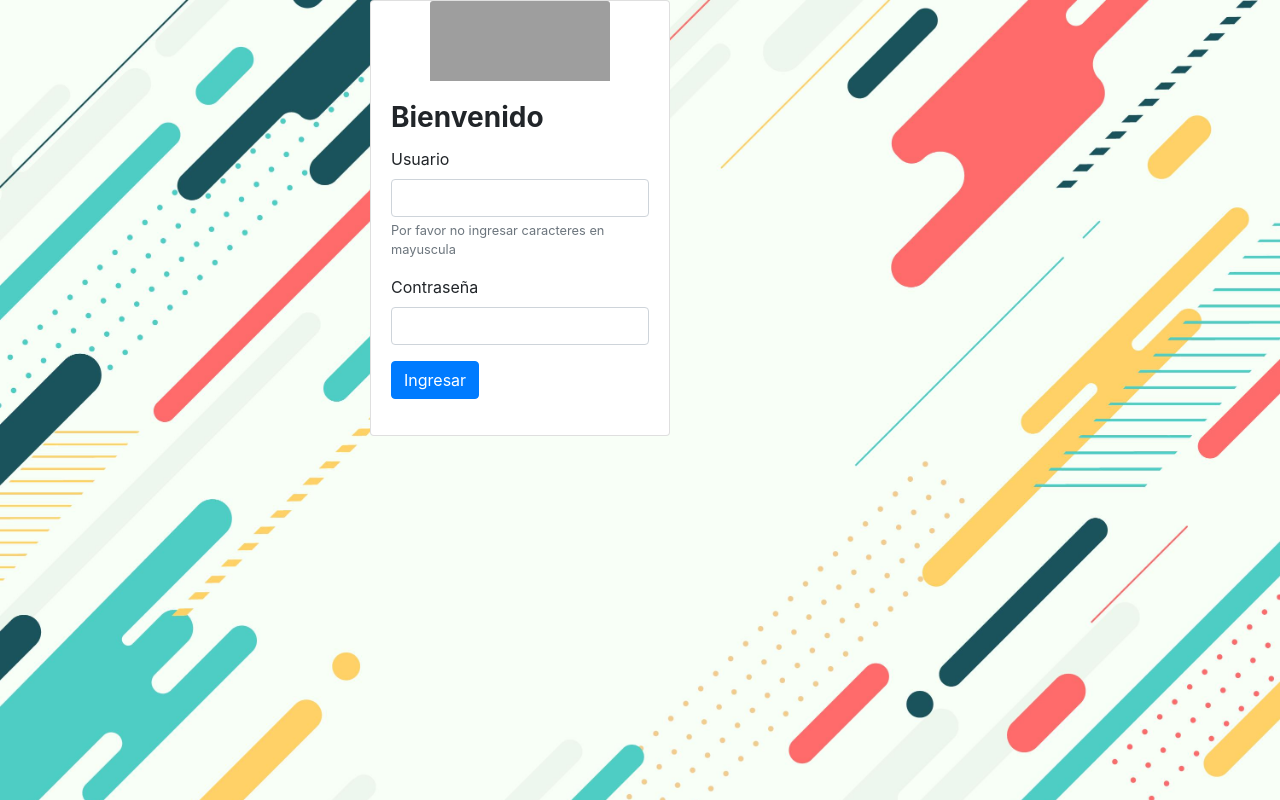
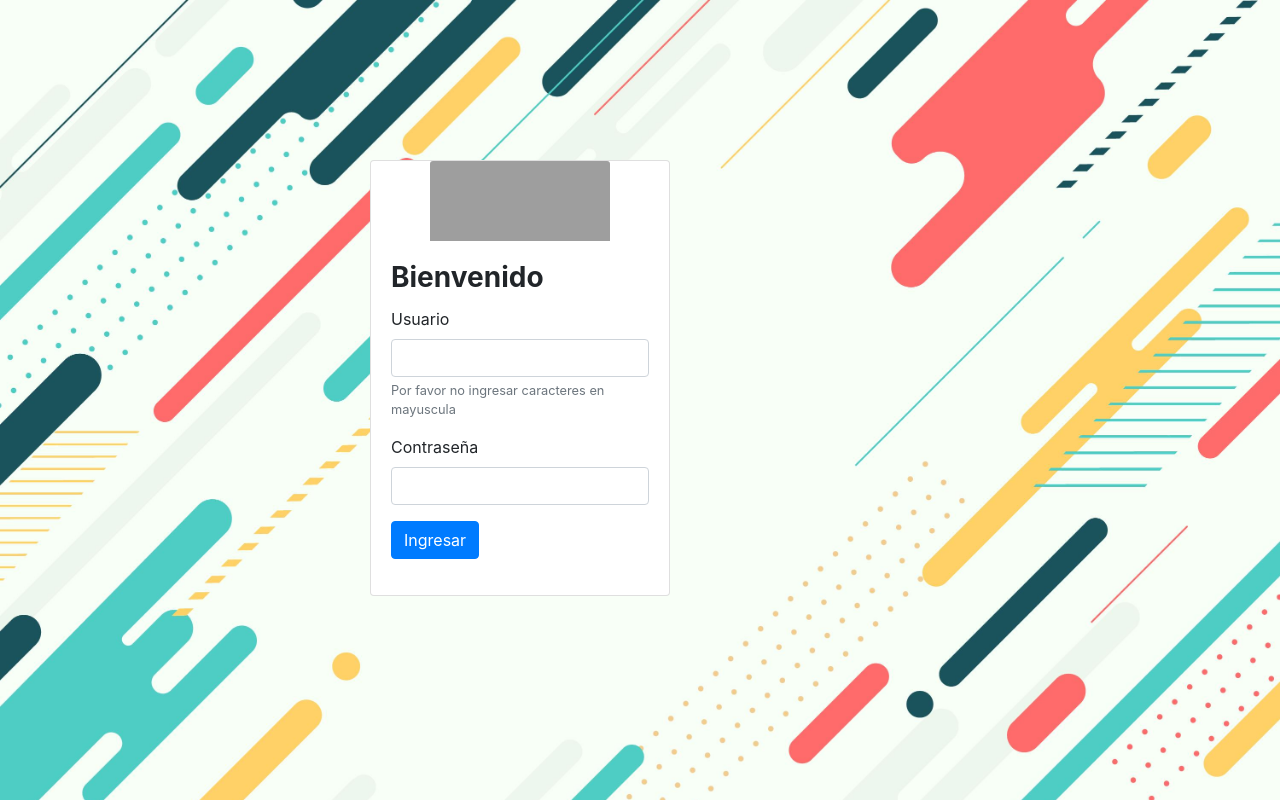
Before and after one commit to andfelsil98/dabm2021-flask, a Flask app: page / in a window 1280 px wide. Run offline with Flask 2, Linux system fonts and the light colour scheme; some libraries are stand-ins or nearby versions; grey boxes are pictures that could not be loaded.

Commit message:
version final definitiva

```diff
--- a/templates/login.html
+++ b/templates/login.html
@@ -39,6 +39,9 @@
 <div id="login" style="background-image:url('/static/fondo.jpg');height: 100vh;background-size: cover;">
     <div class="container">
         <div class="row">
+            <div class="col" style="height: 20vh;"></div>
+        </div>
+        <div class="row">
             <div class="col-9 offset-3">
                 <div class="card align-items-center" style="width: 300px;">
                     <img src="../static/LOGO_COLOR_ESCUELA.jpg" style="height: 80px; width: 180px;" class="card-img-top" alt="Logo escuela">
```
